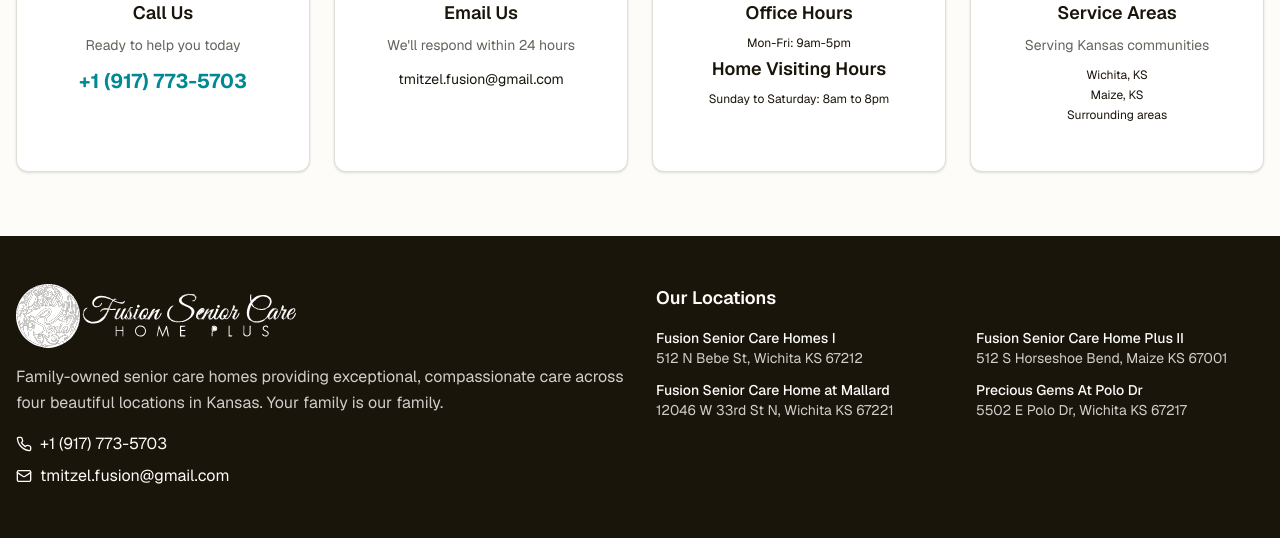
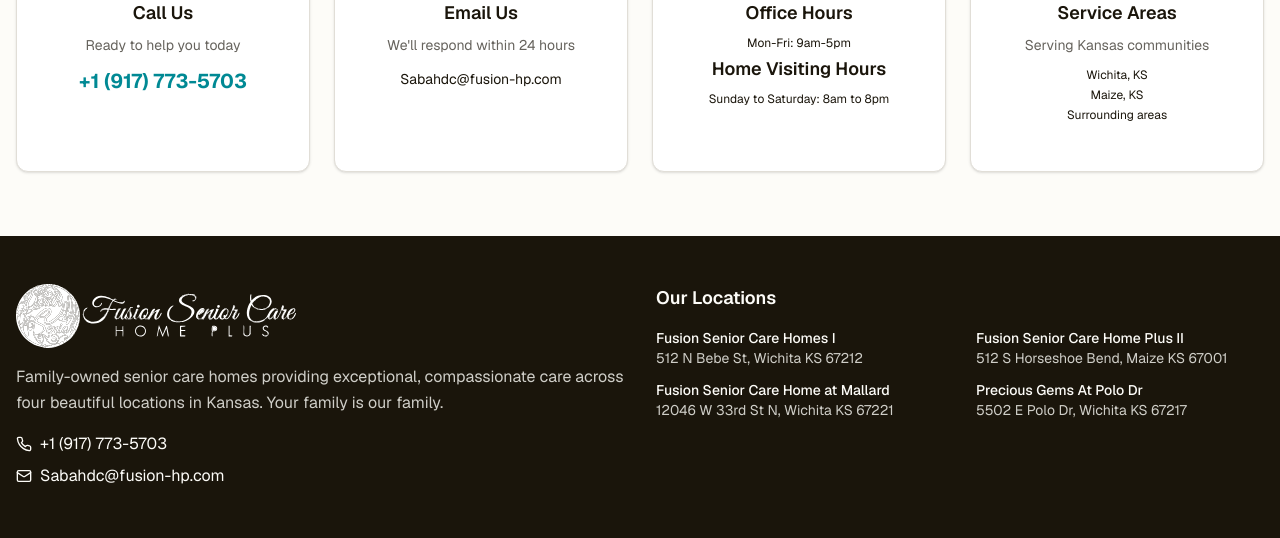
Before and after one commit to Jonathancodeglitch/fusion-homes, a Next.js app: page / in a window 1280 px wide. Shown: the part 6580-7118 px from the top of the page. Built offline with nearby package versions, Linux system fonts and the light colour scheme; some icons are missing.

Commit message:
changed email address

```diff
--- a/app/components/BookAppointmentForm.jsx
+++ b/app/components/BookAppointmentForm.jsx
@@ -28,7 +28,7 @@ export default function BookAppointmentForm() {
 
     try {
       const res = await fetch(
-        "https://formsubmit.co/ajax/fusionseniorcarehome@gmail.com",
+        "https://formsubmit.co/ajax/Sabahdc@fusion-hp.com",
         {
           method: "POST",
           headers: {
--- a/app/components/contact.jsx
+++ b/app/components/contact.jsx
@@ -41,7 +41,7 @@ export function Contact() {
 
     try {
       const res = await fetch(
-        "https://formsubmit.co/ajax/tmitzel.fusion@gmail.com",
+        "https://formsubmit.co/ajax/Sabahdc@fusion-hp.com",
         {
           method: "POST",
           headers: {
@@ -323,10 +323,10 @@ export function Contact() {
               <a
                 rel="noopener noreferrer"
                 target="_blank"
-                href="mailto:tmitzel.fusion@gmail.com"
+                href="mailto:Sabahdc@fusion-hp.com"
                 className="text-sm text-foreground"
               >
-                tmitzel.fusion@gmail.com
+                Sabahdc@fusion-hp.com
               </a>
             </CardContent>
           </Card>
--- a/app/components/footer.tsx
+++ b/app/components/footer.tsx
@@ -35,9 +35,9 @@ export function Footer() {
                 <a
                   rel="noopener noreferrer"
                   target="_blank"
-                  href="mailto:tmitzel.fusion@gmail.com"
+                  href="mailto:Sabahdc@fusion-hp.com"
                 >
-                  tmitzel.fusion@gmail.com
+                  Sabahdc@fusion-hp.com
                 </a>
               </div>
             </div>
```
Also changed, not shown: 3869 other files (tests, documents, lock files or other folders).
